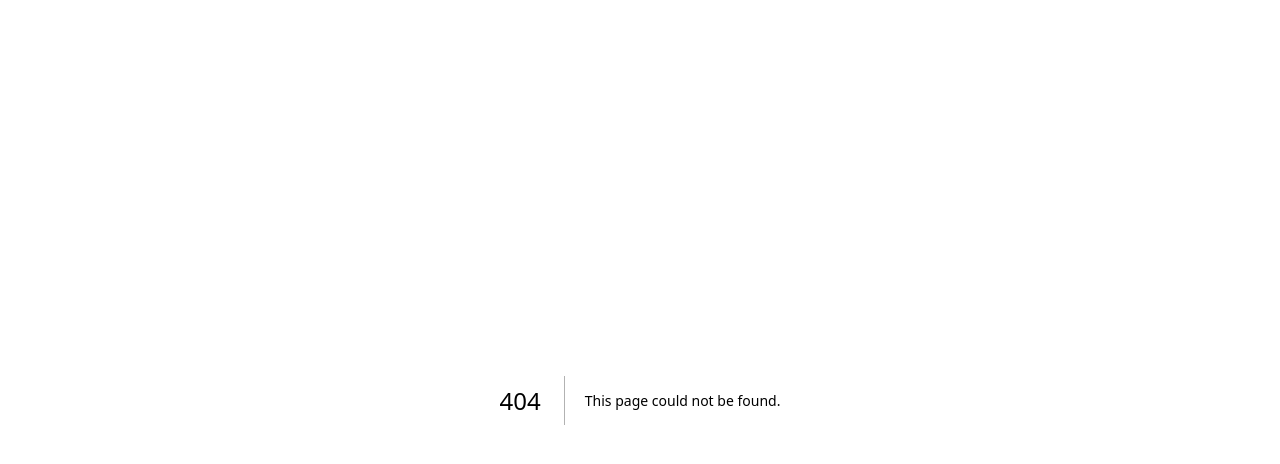
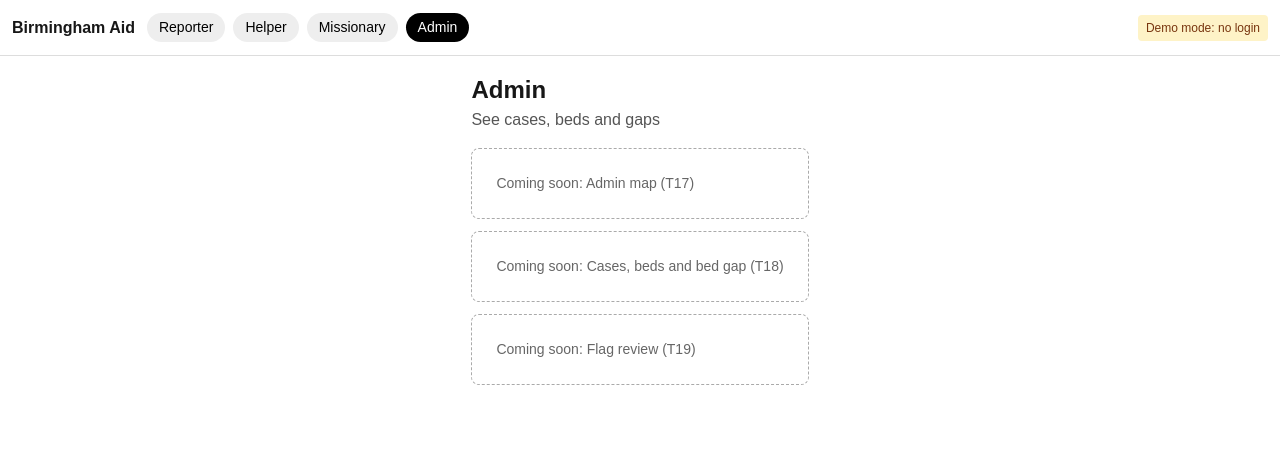
Before and after one commit to KBRaghul/helpBham, a Next.js app: page /admin in a window 1280 px wide. Before the commit this address had no page. Shown: the top 464 px of the page. Built offline with nearby package versions, Linux system fonts and the light colour scheme.

Commit message:
T5: role switcher and four role pages

```diff
--- /dev/null
+++ b/app/admin/page.tsx
@@ -0,0 +1,11 @@
+import RoleStub from '@/components/RoleStub';
+
+export default function Page() {
+  return (
+    <RoleStub
+      title="Admin"
+      desc="See cases, beds and gaps"
+      slots={['Admin map (T17)', 'Cases, beds and bed gap (T18)', 'Flag review (T19)']}
+    />
+  );
+}
--- /dev/null
+++ b/app/helper/page.tsx
@@ -0,0 +1,11 @@
+import RoleStub from '@/components/RoleStub';
+
+export default function Page() {
+  return (
+    <RoleStub
+      title="Helper"
+      desc="Claim cases and find shelters"
+      slots={['Open cases list (T11)', 'Claim button (T12)', 'Shelter list (T13)', 'Assign case (T14)']}
+    />
+  );
+}
--- a/app/layout.tsx
+++ b/app/layout.tsx
@@ -1,6 +1,7 @@
 import type { Metadata } from "next";
 import { Geist, Geist_Mono } from "next/font/google";
 import "./globals.css";
+import RoleSwitcher from '@/components/RoleSwitcher';
 
 const geistSans = Geist({
   variable: "--font-geist-sans",
@@ -23,7 +24,10 @@ export default function RootLayout({ children }: LayoutProps<"/">) {
       lang="en"
       className={`${geistSans.variable} ${geistMono.variable} h-full antialiased`}
     >
-      <body className="min-h-full flex flex-col">{children}</body>
+      <body className="min-h-full flex flex-col">
+        <RoleSwitcher />
+        {children}
+      </body>
     </html>
   );
 }
--- /dev/null
+++ b/app/missionary/page.tsx
@@ -0,0 +1,11 @@
+import RoleStub from '@/components/RoleStub';
+
+export default function Page() {
+  return (
+    <RoleStub
+      title="Missionary"
+      desc="Update shelter bed counts"
+      slots={['Bed counter (T15)', 'Last updated and stale shelters (T16)']}
+    />
+  );
+}
--- a/app/page.tsx
+++ b/app/page.tsx
@@ -2,7 +2,7 @@ import MapView from "@/components/MapView";
 
 export default function Home() {
   return (
-    <main style={{ height: "100vh" }}>
+    <main style={{ height: "calc(100vh - 56px)" }}>
       <MapView />
     </main>
   );
--- /dev/null
+++ b/app/reporter/page.tsx
@@ -0,0 +1,11 @@
+import RoleStub from '@/components/RoleStub';
+
+export default function Page() {
+  return (
+    <RoleStub
+      title="Reporter"
+      desc="Report someone who needs help"
+      slots={['Report form (T9)', 'Status page (T10)']}
+    />
+  );
+}
--- /dev/null
+++ b/components/RoleStub.tsx
@@ -0,0 +1,13 @@
+export default function RoleStub({ title, desc, slots }: { title: string; desc: string; slots: string[] }) {
+  return (
+    <section style={{ maxWidth: 960, margin: '0 auto', padding: 16 }}>
+      <h1 style={{ fontSize: 24, fontWeight: 600 }}>{title}</h1>
+      <p style={{ color: '#555', marginBottom: 16 }}>{desc}</p>
+      {slots.map((s) => (
+        <div key={s} style={{ border: '1px dashed #aaa', borderRadius: 8, padding: 24, marginBottom: 12, color: '#666', fontSize: 14 }}>
+          Coming soon: {s}
+        </div>
+      ))}
+    </section>
+  );
+}
--- /dev/null
+++ b/components/RoleSwitcher.tsx
@@ -0,0 +1,37 @@
+'use client';
+import Link from 'next/link';
+import { usePathname } from 'next/navigation';
+import { ROLES } from '@/lib/roles';
+
+export default function RoleSwitcher() {
+  const pathname = usePathname();
+  return (
+    <header style={{ height: 56, display: 'flex', alignItems: 'center', gap: 12, padding: '0 12px', borderBottom: '1px solid #ddd', background: '#fff', overflowX: 'auto' }}>
+      <Link href="/" style={{ fontWeight: 600, whiteSpace: 'nowrap' }}>Birmingham Aid</Link>
+      <nav style={{ display: 'flex', gap: 8 }}>
+        {ROLES.map((r) => {
+          const active = pathname.startsWith(`/${r.id}`);
+          return (
+            <Link
+              key={r.id}
+              href={`/${r.id}`}
+              style={{
+                padding: '4px 12px',
+                borderRadius: 999,
+                fontSize: 14,
+                whiteSpace: 'nowrap',
+                background: active ? '#000' : '#eee',
+                color: active ? '#fff' : '#000',
+              }}
+            >
+              {r.label}
+            </Link>
+          );
+        })}
+      </nav>
+      <span style={{ marginLeft: 'auto', padding: '4px 8px', borderRadius: 4, fontSize: 12, background: '#fef3c7', color: '#78350f', whiteSpace: 'nowrap' }}>
+        Demo mode: no login
+      </span>
+    </header>
+  );
+}
--- /dev/null
+++ b/lib/roles.ts
@@ -0,0 +1,6 @@
+export const ROLES = [
+  { id: 'reporter',   label: 'Reporter',   desc: 'Report someone who needs help' },
+  { id: 'helper',     label: 'Helper',     desc: 'Claim cases and find shelters' },
+  { id: 'missionary', label: 'Missionary', desc: 'Update shelter bed counts' },
+  { id: 'admin',      label: 'Admin',      desc: 'See cases, beds and gaps' },
+] as const;
```
